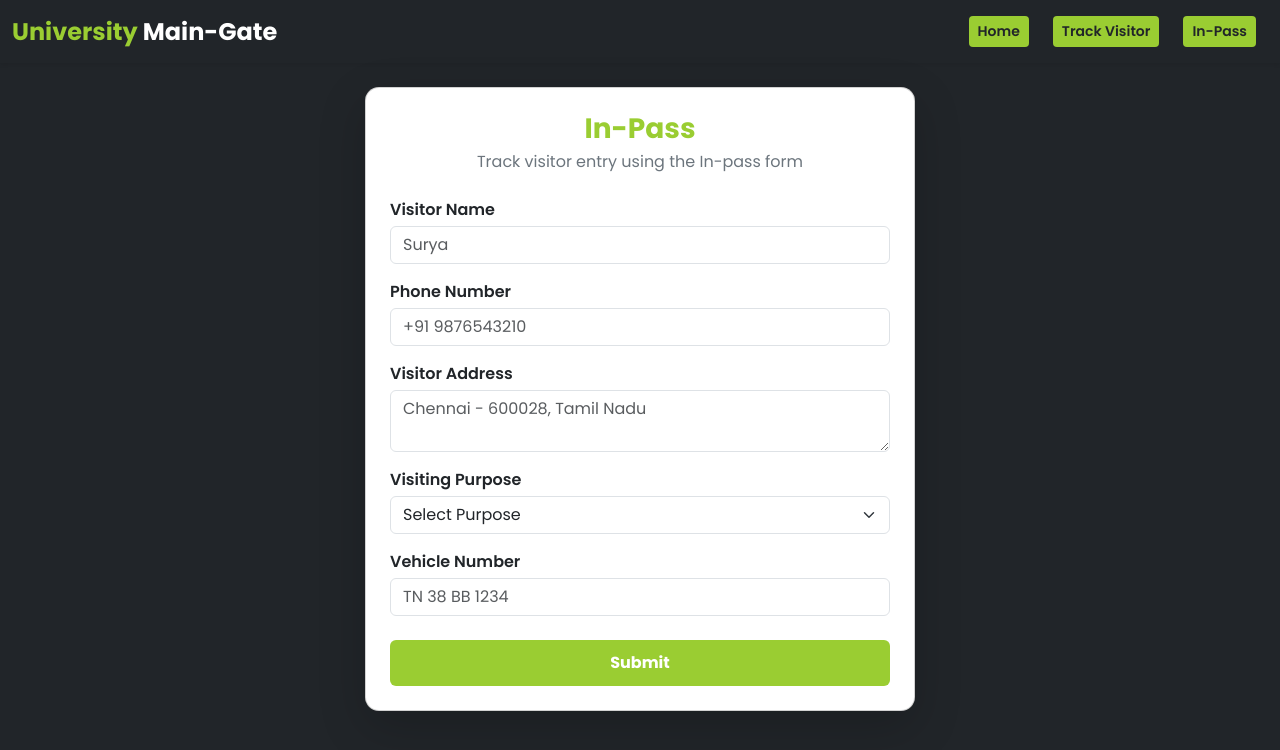
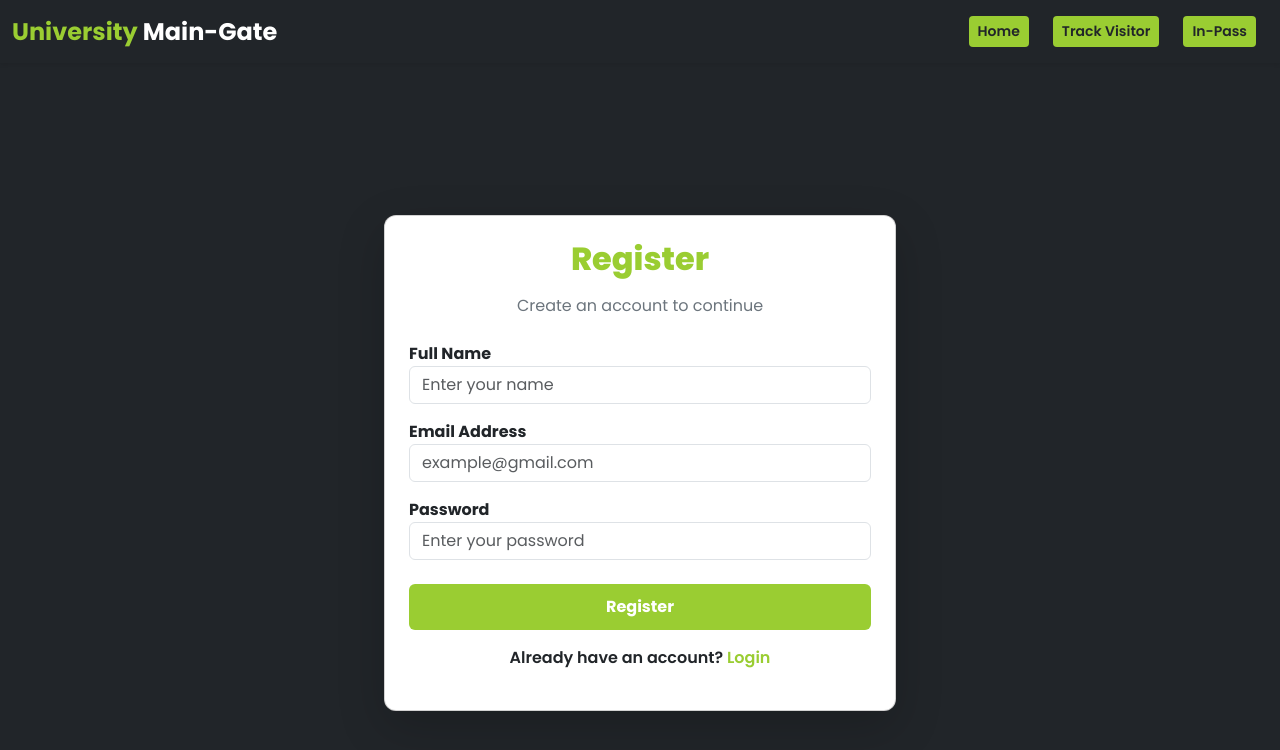
Before and after one commit to Hariiharan-Developer/Axios-Mern-project, a React (Vite) app in the folder client/: page /inpass in a window 1280 px wide. Shown: the top 750 px of the page. Built offline with nearby package versions, Linux system fonts and the light colour scheme; sample sign-in values are in the browser's storage.

Commit message:
Update Inpass.jsx

```diff
--- a/client/src/pages/Inpass.jsx
+++ b/client/src/pages/Inpass.jsx
@@ -1,225 +1,177 @@
 import React from "react";
 import "../App.css";
+import { useFormik } from "formik";
+import { FaRegPaperPlane } from "react-icons/fa";
+import api from "../API/axios";
 import { toast } from "react-toastify";
-import api from "../API/axios";
-import { useFormik } from "formik";
-import { inpassSchema } from "../schema/validationSchema";
-import { FaPaperPlane } from "react-icons/fa";
-import {useNavigate} from 'react-router-dom'
+import { validationSchema } from "../schema/validationSchema";
+import { Link, useNavigate } from "react-router-dom";
 
+const Register = () => {
 
-// onSubmit :
+  const navigate = useNavigate();
+
   const onSubmit = async (value, action) => {
-
     try {
-    const res = await api.post("/gate-pass", {
-      name: value.name,
-      phone: value.phone,
-      visitorAddress: value.address,
-      purpose: value.purpose,
-      vechileNo: value.vechileNo,
-    });
-    navigate('record')
+      const res = await api.post("/user/register", value);
 
       toast.success(res.data.message, {
         position: "top-center",
-      autoClose: 2000,
+        autoClose: 3000,
         style: {
           backgroundColor: "black",
           color: "white",
-        fontSize: "18px",
           borderRadius: "10px",
         },
       });
 
       action.resetForm();
+      navigate("/login");
     } catch (error) {
       toast.error(error.response?.data?.message || "Something went wrong", {
         position: "top-center",
-      autoClose: 2000,
+        autoClose: 3000,
         style: {
           backgroundColor: "black",
           color: "white",
-        fontSize: "18px",
           borderRadius: "10px",
         },
       });
     }
-
     action.setSubmitting(false);
   };
 
-const Inpass = () => {
-  const navigate = useNavigate()
   const {
     values,
     handleBlur,
     handleChange,
     handleSubmit,
+    isSubmitting,
     errors,
     touched,
-    isSubmitting,
   } = useFormik({
     initialValues: {
       name: "",
-      phone: "",
-      purpose: "",
-      address: "",
-      vechileNo: "",
+      email: "",
+      password: "",
     },
-    validationSchema: inpassSchema,
+    validationSchema: validationSchema,
     onSubmit,
   });
 
-  const option = [
-    "Admission",
-    "Interview",
-    "Project Review",
-    "Meet Staff",
-    "Meet Student",
-    "Event",
-    "Others",
-  ];
-
   return (
-    <div className="bg-dark d-flex justify-content-center align-items-start py-4 px-3 min-vh-100">
-
+    <div className="d-flex justify-content-center align-items-center vh-100 bg-dark">
       <div
-        className="card shadow-lg p-4 w-100"
-        style={{
-          maxWidth: "550px",
-          borderRadius: "14px",
-        }}
+        className="card shadow-lg p-4"
+        style={{ width: "40%", borderRadius: "12px" }}
       >
-        <h3 className="text-center mb-1 fw-bold" style={{ color: "yellowgreen" }}>
-          In-Pass
-        </h3>
+        <h2
+          className="text-center mb-3"
+          style={{ fontWeight: 800, color: "yellowgreen" }}
+        >
+          Register
+        </h2>
         <p className="text-center text-secondary mb-4">
-          Track visitor entry using the In-pass form
+          Create an account to continue
         </p>
 
         <form onSubmit={handleSubmit}>
 
-          {/* NAME */}
           <div className="mb-3">
-            <label className="fw-semibold mb-1">Visitor Name</label>
+            <label htmlFor="name" style={{ fontWeight: 700 }}>
+              Full Name
+            </label>
             <input
-              placeholder="Surya"
               className={`form-control ${
                 errors.name && touched.name ? "is-invalid" : ""
               }`}
+              type="text"
+              id="name"
               name="name"
+              placeholder="Enter your name"
+              value={values.name}
               onChange={handleChange}
               onBlur={handleBlur}
-              value={values.name}
             />
-            {errors.name && touched.name && (
-              <div className="invalid-feedback">{errors.name}</div>
+            {touched.name && errors.name && (
+              <p className="invalid-feedback">{errors.name}</p>
             )}
           </div>
 
-          {/* PHONE */}
           <div className="mb-3">
-            <label className="fw-semibold mb-1">Phone Number</label>
+            <label htmlFor="email" style={{ fontWeight: 700 }}>
+              Email Address
+            </label>
             <input
-              placeholder="+91 9876543210"
               className={`form-control ${
-                errors.phone && touched.phone ? "is-invalid" : ""
+                errors.email && touched.email ? "is-invalid" : ""
               }`}
-              name="phone"
+              type="email"
+              id="email"
+              name="email"
+              placeholder="example@gmail.com"
+              value={values.email}
               onChange={handleChange}
               onBlur={handleBlur}
-              value={values.phone}
             />
-            {errors.phone && touched.phone && (
-              <div className="invalid-feedback">{errors.phone}</div>
+            {touched.email && errors.email && (
+              <p className="invalid-feedback">{errors.email}</p>
             )}
           </div>
 
-          {/* ADDRESS */}
           <div className="mb-3">
-            <label className="fw-semibold mb-1">Visitor Address</label>
-            <textarea
-              placeholder="Chennai - 600028, Tamil Nadu"
+            <label htmlFor="password" style={{ fontWeight: 700 }}>
+              Password
+            </label>
+            <input
               className={`form-control ${
-                errors.address && touched.address ? "is-invalid" : ""
+                errors.password && touched.password ? "is-invalid" : ""
               }`}
-              name="address"
+              type="password"
+              id="password"
+              name="password"
+              placeholder="Enter your password"
+              value={values.password}
               onChange={handleChange}
               onBlur={handleBlur}
-              value={values.address}
-              rows={2}
             />
-            {errors.address && touched.address && (
-              <div className="invalid-feedback">{errors.address}</div>
+            {touched.password && errors.password && (
+              <p className="invalid-feedback">{errors.password}</p>
             )}
           </div>
 
-          {/* PURPOSE */}
-          <div className="mb-3">
-            <label className="fw-semibold mb-1">Visiting Purpose</label>
-            <select
-              className={`form-select ${
-                errors.purpose && touched.purpose ? "is-invalid" : ""
-              }`}
-              name="purpose"
-              onChange={handleChange}
-              onBlur={handleBlur}
-              value={values.purpose}
-            >
-              <option value="">Select Purpose</option>
-              {option.map((p, i) => (
-                <option key={i} value={p}>
-                  {p}
-                </option>
-              ))}
-            </select>
-            {errors.purpose && touched.purpose && (
-              <div className="invalid-feedback">{errors.purpose}</div>
-            )}
-          </div>
-
-          {/* VEHICLE NO */}
-          <div className="mb-3">
-            <label className="fw-semibold mb-1">Vehicle Number</label>
-            <input
-              placeholder="TN 38 BB 1234"
-              className={`form-control ${
-                errors.vechileNo && touched.vechileNo ? "is-invalid" : ""
-              }`}
-              name="vechileNo"
-              onChange={handleChange}
-              onBlur={handleBlur}
-              value={values.vechileNo}
-            />
-            {errors.vechileNo && touched.vechileNo && (
-              <div className="invalid-feedback">{errors.vechileNo}</div>
-            )}
-          </div>
-
-          {/* SUBMIT BUTTON */}
           <button
+            type="submit"
             className="btn w-100 mt-2 text-white"
             style={{
-              background: "yellowgreen",
+              backgroundColor: "yellowgreen",
               fontWeight: "700",
               padding: "10px",
             }}
             disabled={isSubmitting}
-            type="submit"
           >
             {isSubmitting ? (
               <>
-                <FaPaperPlane /> Submitting...
+                <FaRegPaperPlane /> Submitting...
               </>
             ) : (
-              "Submit"
+              "Register"
             )}
           </button>
+
+          <p className="text-center mt-3" style={{ fontWeight: "600" }}>
+            Already have an account?{" "}
+            <Link
+              to="/login"
+              style={{ color: "yellowgreen", textDecoration: "none" }}
+            >
+              Login
+            </Link>
+          </p>
         </form>
       </div>
     </div>
   );
 };
 
-export default Inpass;
+export default Register;
```
Lines whose indentation alone changed are shown as unchanged.
